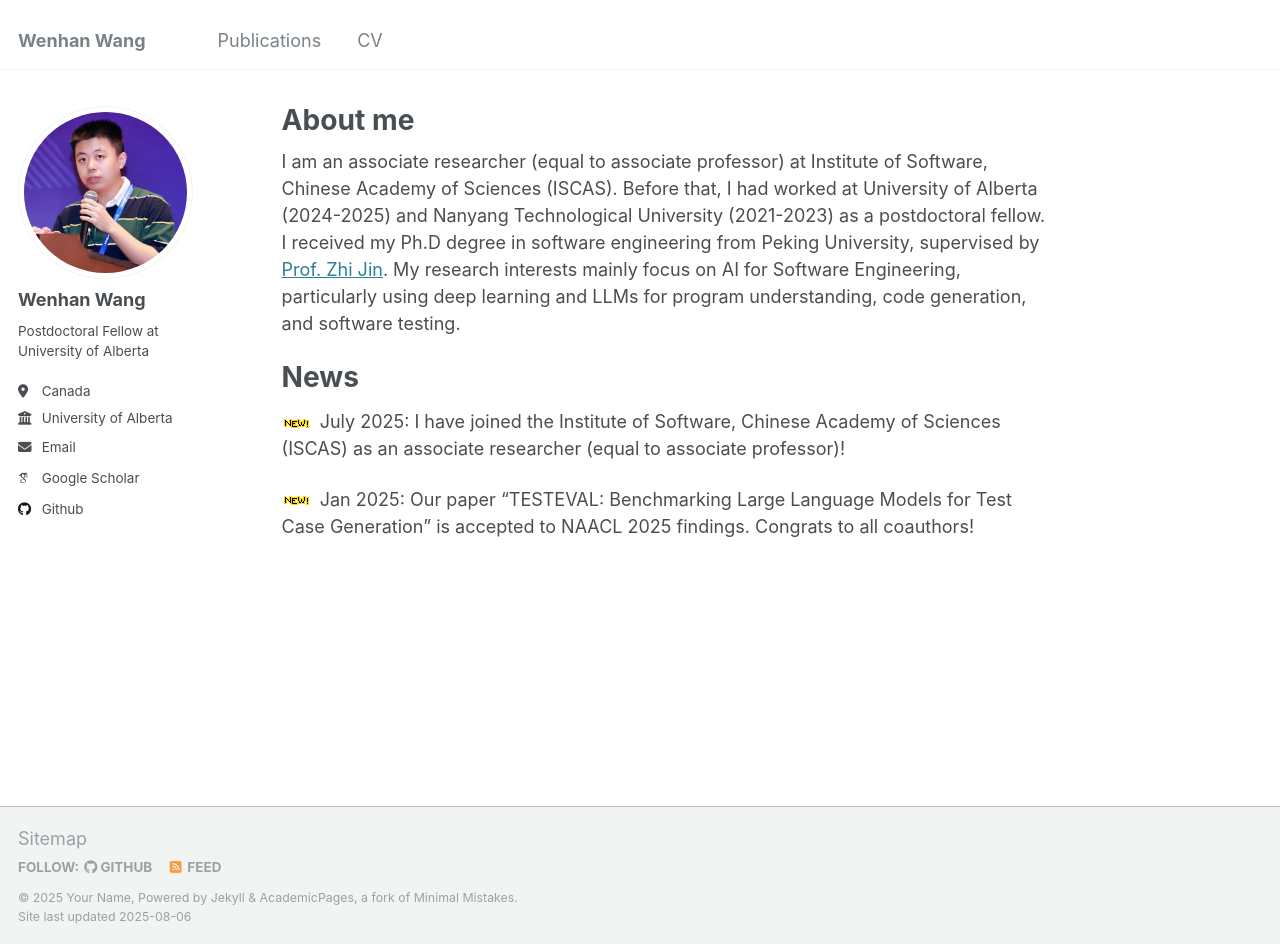
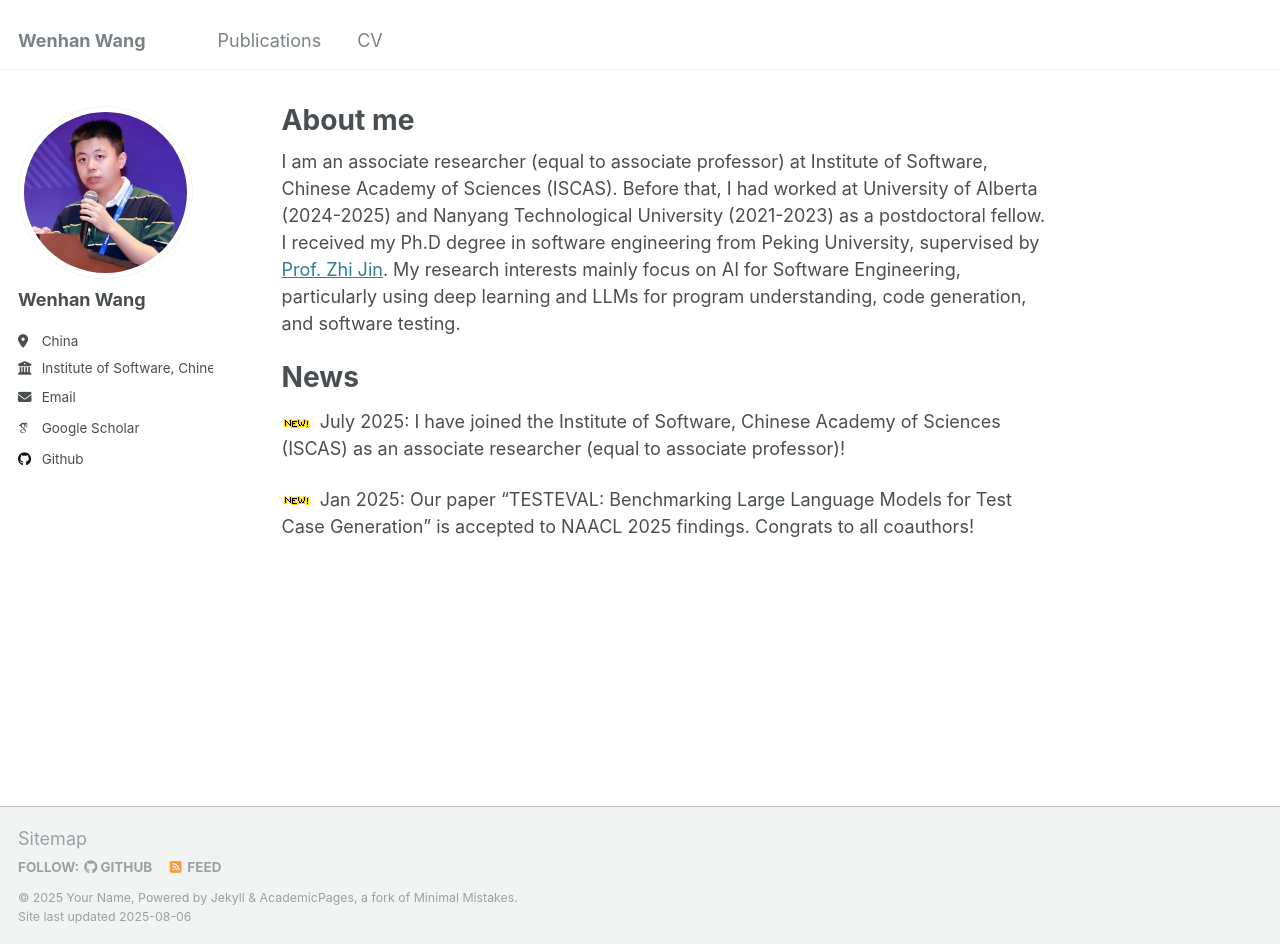
Before and after one commit to jacobwwh/jacobwwh.github.io, a Jekyll site: the page built from _pages/about.md, in a window 1280 px wide and 944 px high. Built offline with Jekyll 4.4.1, drawn with Linux system fonts in a browser that asks for light colours; some web fonts are replaced.

Commit message:
Update _config.yml

```diff
--- a/_config.yml
+++ b/_config.yml
@@ -24,11 +24,11 @@ author:
   avatar           : "profile-page.jpg"
   name             : "Wenhan Wang"
   pronouns         : # example: "he/him"
-  bio              : "Postdoctoral Fellow at University of Alberta"
-  location         : "Canada"
-  employer         : "University of Alberta"
+  bio              : ""
+  location         : "China"
+  employer         : "Institute of Software, Chinese Academy of Sciences"
   uri              : # URL
-  email            : "wenhan12@ualberta.ca"
+  email            : "wangwenhan@iscas.ac.cn"
 
   # Academic websites
   arxiv            : # URL - Update with the correct link to your profile
```
